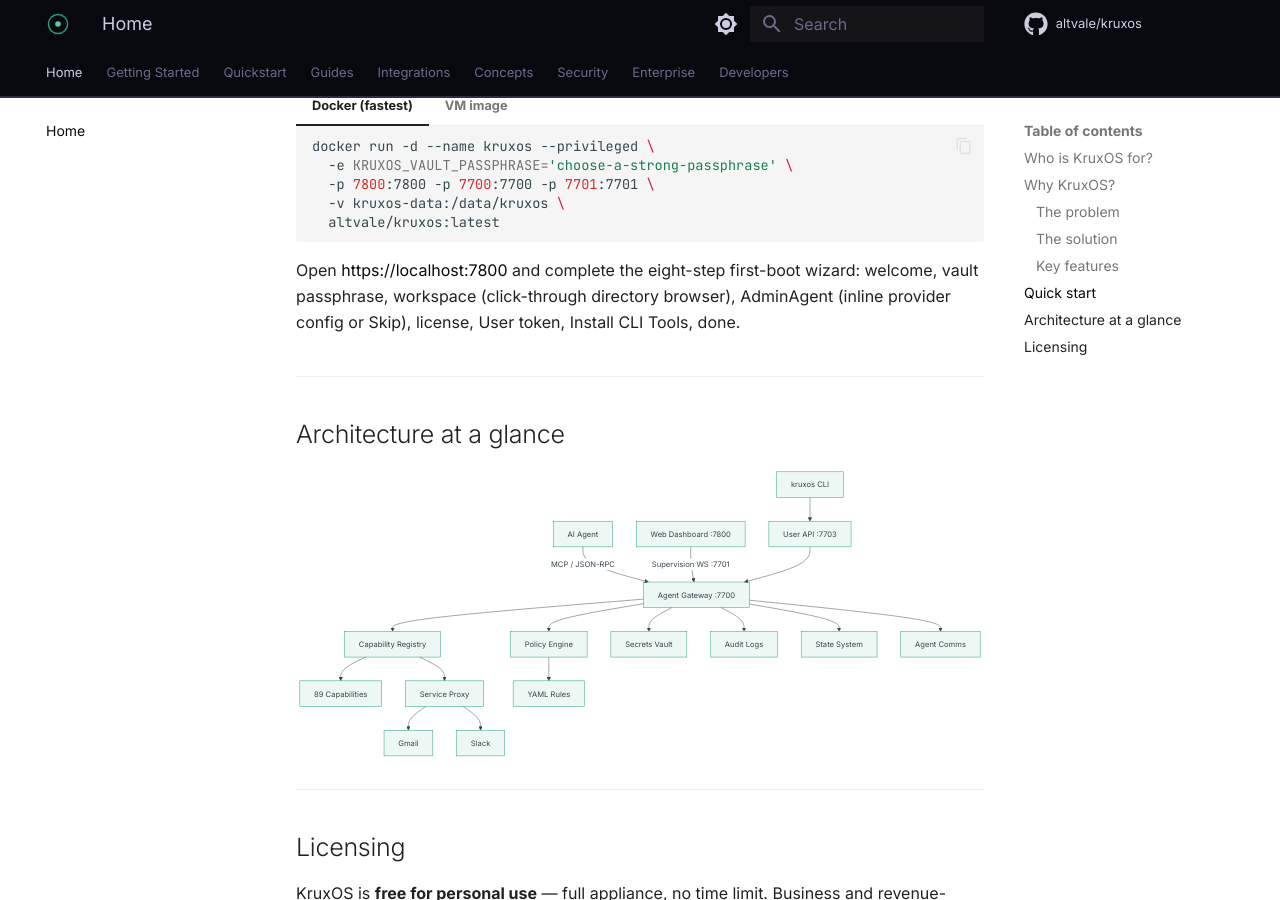
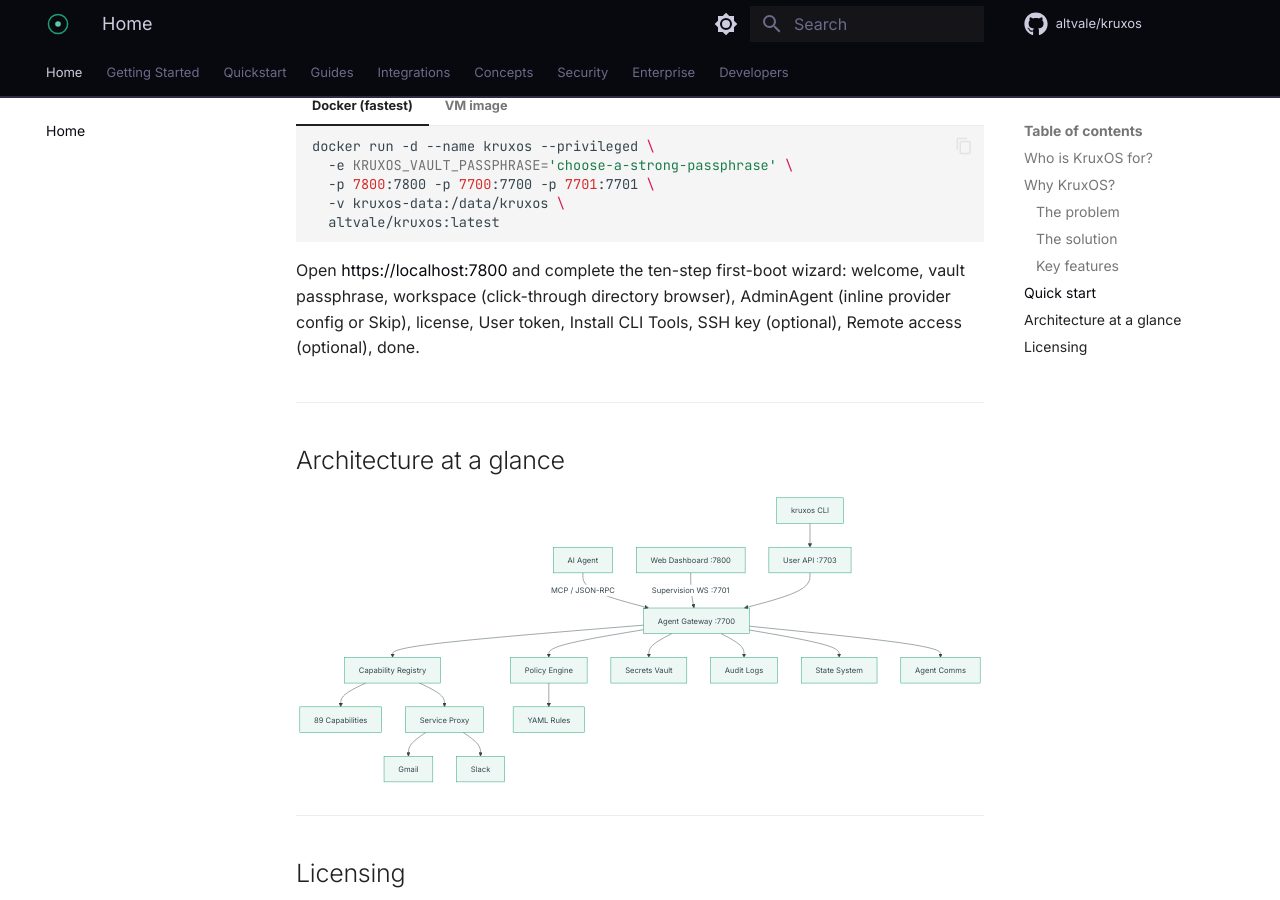
Before and after one commit to altvale/kruxos, an MkDocs documentation site: the page built from docs/public/docs/index.md, in a window 1280 px wide and 900 px high, scrolled down 2464 px. Built offline with MkDocs 1.6.1 and Material for MkDocs 9.7.7, drawn with Linux system fonts in a browser that asks for light colours; comment, search, counter and statistics services are not loaded.

Commit message:
docs: fix two more stale eight-step wizard assertions (index, getting-started)

````diff
--- a/docs/public/docs/index.md
+++ b/docs/public/docs/index.md
@@ -85,11 +85,11 @@
       altvale/kruxos:latest
     ```
 
-    Open <https://localhost:7800> and complete the eight-step first-boot wizard: welcome, vault passphrase, workspace (click-through directory browser), AdminAgent (inline provider config or Skip), license, User token, Install CLI Tools, done.
+    Open <https://localhost:7800> and complete the ten-step first-boot wizard: welcome, vault passphrase, workspace (click-through directory browser), AdminAgent (inline provider config or Skip), license, User token, Install CLI Tools, SSH key (optional), Remote access (optional), done.
 
 === "VM image"
 
-    Download the `.qcow2` / `.vmdk` / Vagrant `.box` / raw `.img.gz` for x86_64 or aarch64, boot, and complete the same eight-step dashboard wizard (welcome → vault → workspace → AdminAgent → license → User token → Install CLI Tools → done). All artefacts cosign-signed with offline-verifiable `.cosign.bundle`.
+    Download the `.qcow2` / `.vmdk` / Vagrant `.box` / raw `.img.gz` for x86_64 or aarch64, boot, and complete the same ten-step dashboard wizard (welcome → vault → workspace → AdminAgent → license → User token → Install CLI Tools → SSH key → Remote access → done). All artefacts cosign-signed with offline-verifiable `.cosign.bundle`.
 
     [:octicons-arrow-right-24: Full install guide](quickstart/install.md)
 
````
Also changed, not shown: docs/public/docs/getting-started.md (+1 -1 lines).
